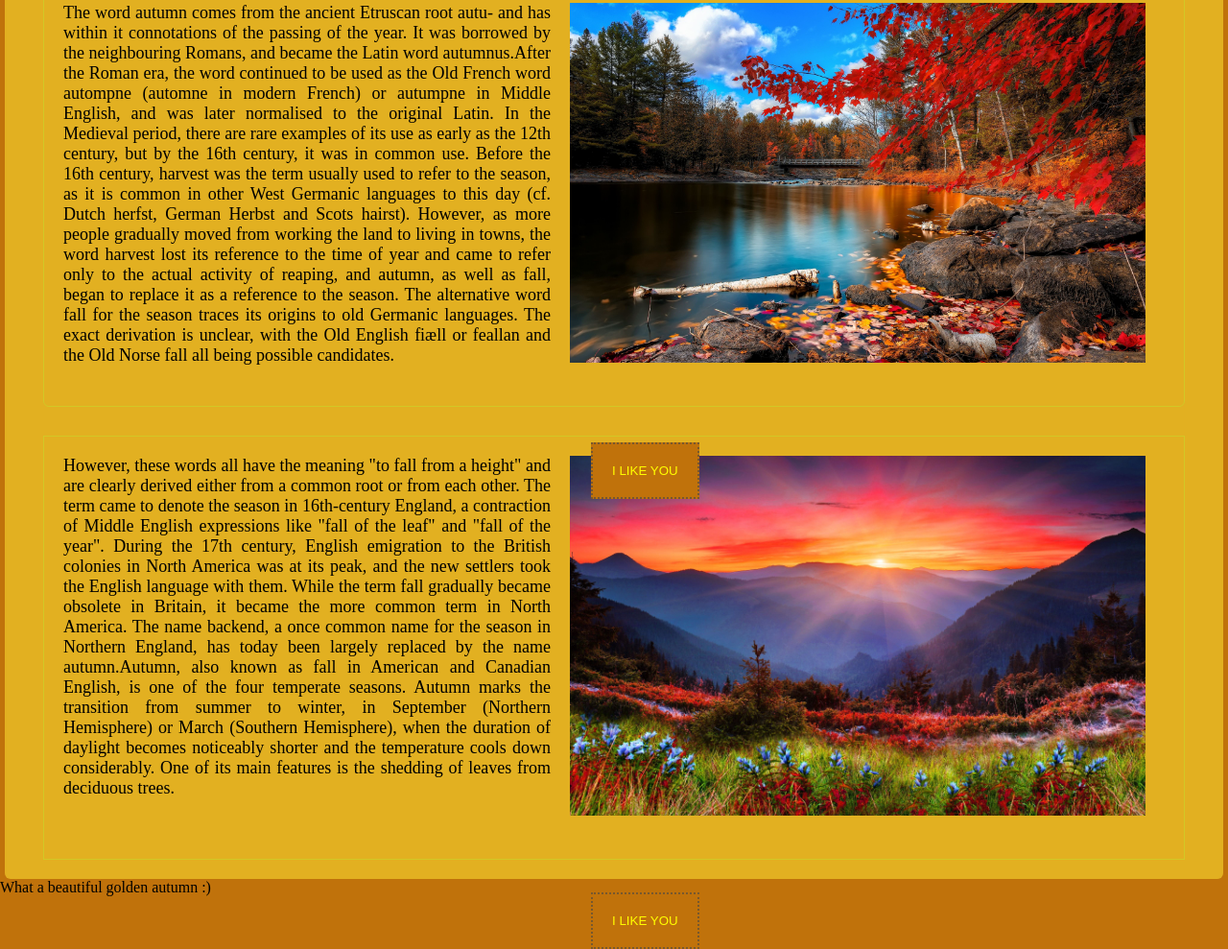
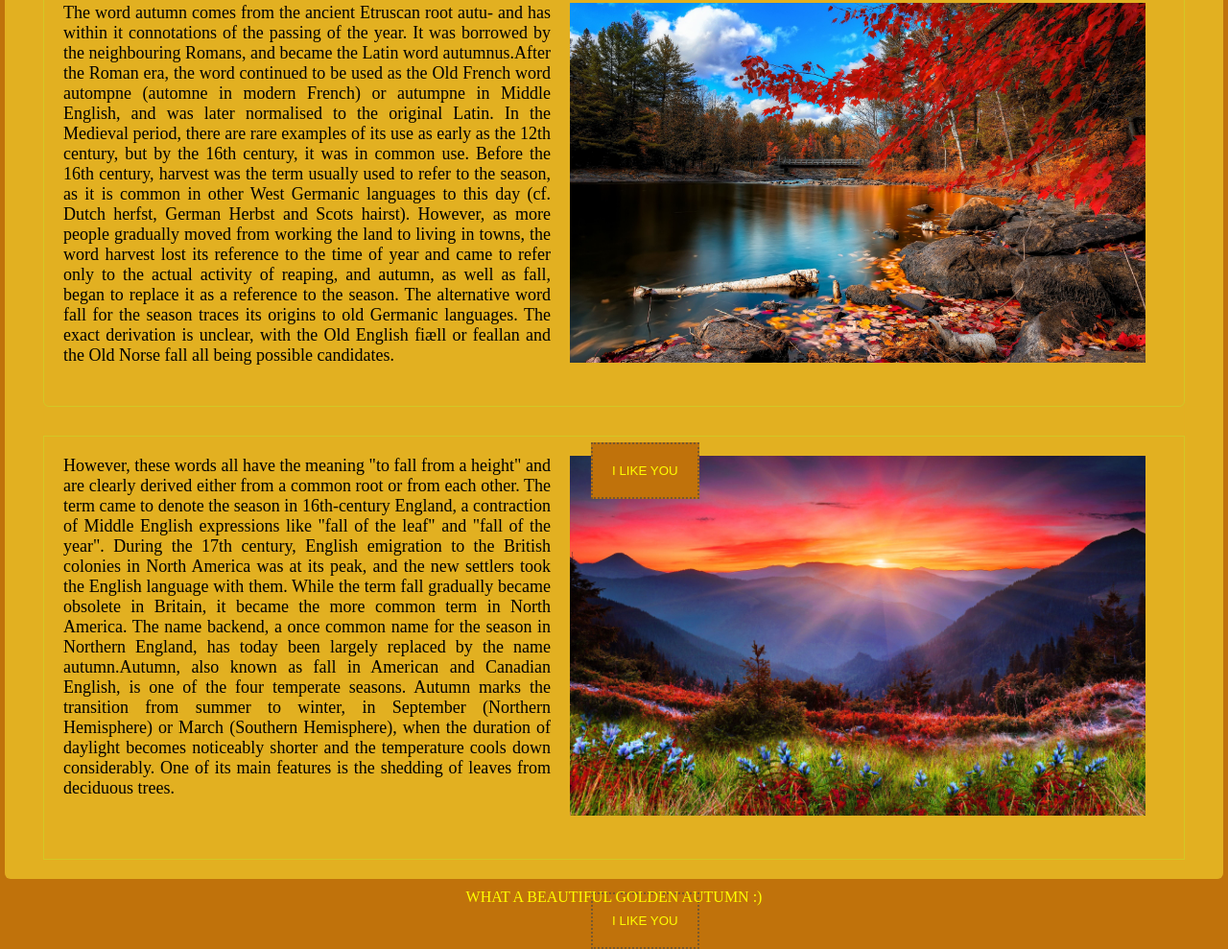
Before and after one commit to ivaylo91/SoftUni-WebDevelopment, a plain HTML site: page CSS-Formating/Autumn/Golden-Autumn.html in a window 1280 px wide. Shown: the part 184-1173 px from the top of the page at 96% size. Drawn offline with Linux system fonts and the light colour scheme.

Commit message:
Autumn Web Page

```diff
--- a/CSS-Formating/Autumn/Golden-Autumn.css
+++ b/CSS-Formating/Autumn/Golden-Autumn.css
@@ -67,4 +67,11 @@ button{
 button:hover{
     background: #e9f4f5;
     color:#ff0000;
+    cursor: pointer;
 }
+footer{
+    text-align: center;
+    color:#ffff00;
+    padding: 10px;
+    text-transform: uppercase;
+}
```
